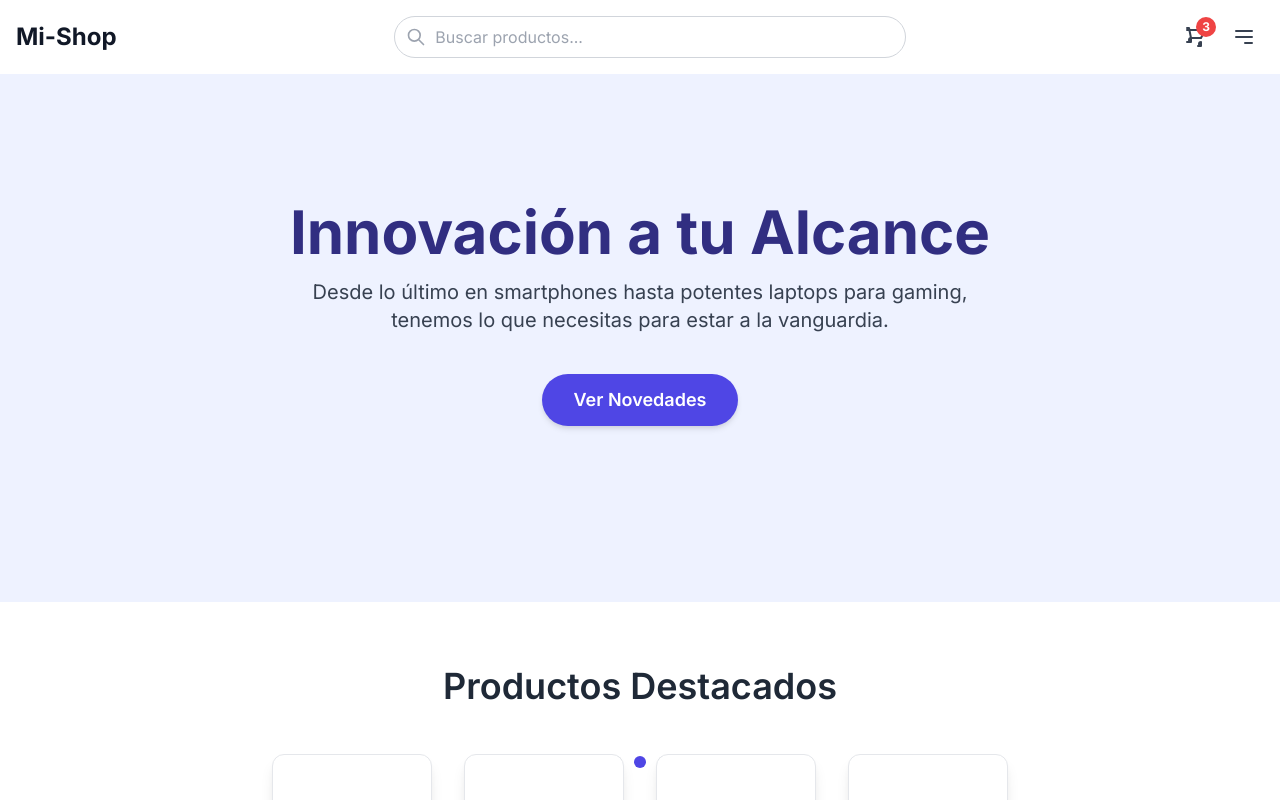
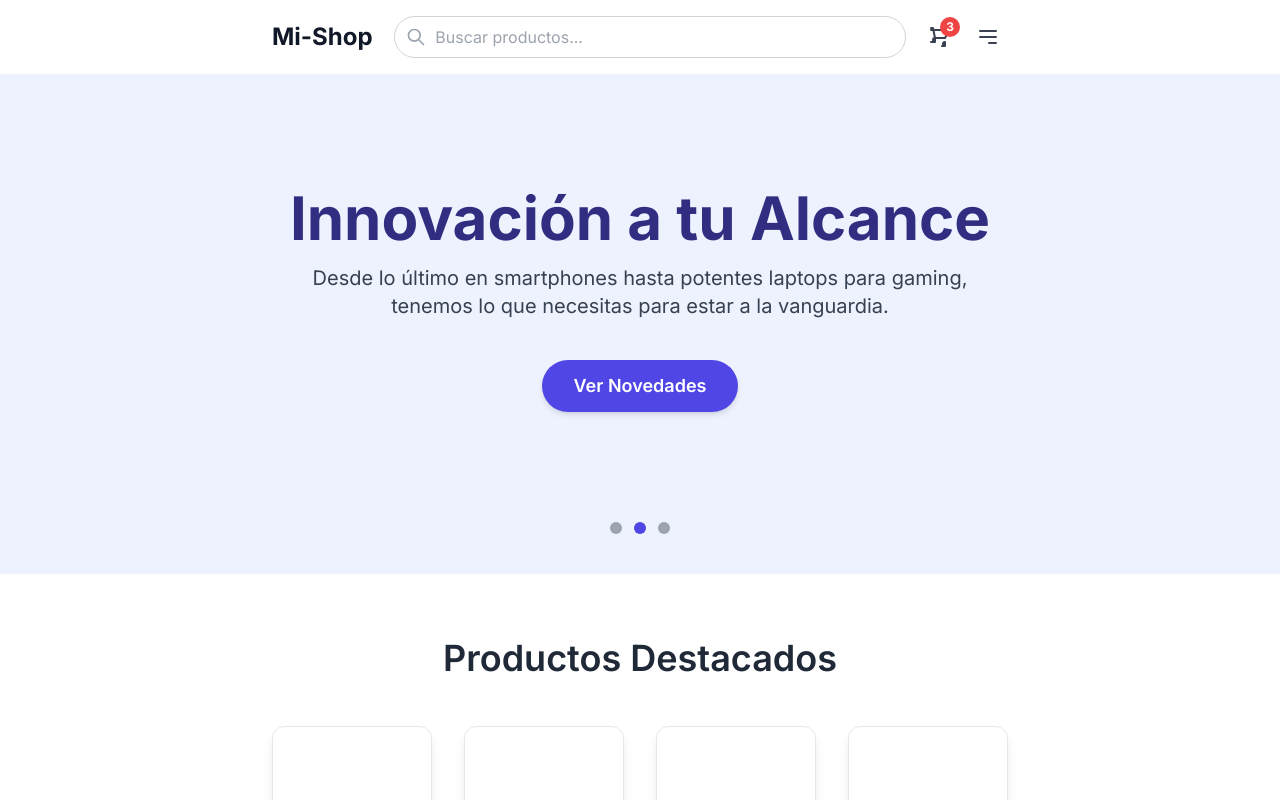
Before and after one commit to mario32111/mi-tech-shop, a Next.js app in the folder apps/frontend/: page / in a window 1280 px wide. Shown: the top 800 px of the page. Built offline with nearby package versions, Linux system fonts and the light colour scheme; grey boxes are pictures that could not be loaded; what @midudev/tailwind-animations would draw is missing.

Commit message:
fix: update import path for HeroSlider component and adjust navbar max width

```diff
--- a/apps/frontend/src/app/page.tsx
+++ b/apps/frontend/src/app/page.tsx
@@ -1,7 +1,7 @@
 'use client';
 // pages/HomePage.js
 import Head from 'next/head';
-import HeroSlider from './ui/heroslider'; // Import the new slider component
+import HeroSlider from './ui/HeroSlider'; // Import the new slider component
 
 export default function HomePage() {
   return (
--- a/apps/frontend/src/app/ui/HeroSlider.tsx
+++ b/apps/frontend/src/app/ui/HeroSlider.tsx
@@ -6,7 +6,7 @@ const slides = [
     title: 'Tu Destino para la Tecnología del Mañana',
     description: 'Descubre los gadgets más innovadores, componentes de alto rendimiento y las mejores ofertas, diseñados para impulsar tu futuro.',
     buttonText: 'Explora Productos',
-    buttonLink: '/products', // You can change this link
+    buttonLink: '/products',
     bgColor: 'bg-gray-50',
     textColor: 'text-gray-900',
     accentColor: 'bg-accent-blue',
@@ -15,8 +15,8 @@ const slides = [
     title: 'Innovación a tu Alcance',
     description: 'Desde lo último en smartphones hasta potentes laptops para gaming, tenemos lo que necesitas para estar a la vanguardia.',
     buttonText: 'Ver Novedades',
-    buttonLink: '/new-arrivals', // You can change this link
-    bgColor: 'bg-indigo-50', // A different background color for variety
+    buttonLink: '/new-arrivals',
+    bgColor: 'bg-indigo-50',
     textColor: 'text-indigo-900',
     accentColor: 'bg-indigo-600',
   },
@@ -24,8 +24,8 @@ const slides = [
     title: 'Ofertas Exclusivas Cada Semana',
     description: 'No te pierdas nuestras promociones especiales y descuentos increíbles en una amplia gama de productos tecnológicos.',
     buttonText: 'Descubre Ofertas',
-    buttonLink: '/offers', // You can change this link
-    bgColor: 'bg-purple-50', // Another background color
+    buttonLink: '/offers',
+    bgColor: 'bg-purple-50',
     textColor: 'text-purple-900',
     accentColor: 'bg-purple-600',
   },
@@ -37,7 +37,7 @@ export default function HeroSlider() {
   useEffect(() => {
     const interval = setInterval(() => {
       setCurrentSlide((prevSlide) => (prevSlide + 1) % slides.length);
-    }, 5000); // Change slide every 5 seconds
+    }, 5000);
 
     return () => clearInterval(interval);
   }, []);
@@ -49,20 +49,22 @@ export default function HeroSlider() {
   const slide = slides[currentSlide];
 
   return (
-    <section className={`animate-fade-in ${slide.bgColor} text-center py-20 lg:py-32 transition-colors duration-500`}>
-      <div className="container mx-auto px-4">
+    <section className={`animate-fade-in ${slide.bgColor} relative h-[500px] lg:h-[500px] text-center transition-colors duration-500`}>
+      <div className="container mx-auto px-4 h-full flex flex-col items-center justify-center">
+        <div className="max-w-4xl">
           <h1 className={`text-4xl lg:text-6xl font-bold ${slide.textColor} mb-4 leading-tight`}>
             {slide.title}
           </h1>
-        <p className={`text-lg lg:text-xl ${slide.textColor.replace('-900', '-700')} mb-10 max-w-3xl mx-auto`}>
+          <p className={`text-lg lg:text-xl ${slide.textColor.replace('-900', '-700')} mb-10 mx-auto`}>
             {slide.description}
           </p>
           <button className={`${slide.accentColor} hover:${slide.accentColor}-dark text-white font-semibold py-3 px-8 rounded-full text-lg transition-colors duration-300 shadow-md hover:shadow-lg`}>
             {slide.buttonText}
           </button>
+        </div>
 
-        {/* Slider Navigation Dots */}
-        <div className="absolute bottom-8 left-1/2 transform -translate-x-1/2 flex space-x-3">
+        {/* Slider Navigation Dots - Fixed position */}
+        <div className="absolute bottom-10 left-0 right-0 flex justify-center space-x-3">
           {slides.map((_, index) => (
             <button
               key={index}
--- a/apps/frontend/src/app/ui/navbar.tsx
+++ b/apps/frontend/src/app/ui/navbar.tsx
@@ -35,7 +35,7 @@ export default function Navbar() {
 
   return (
     <nav className="bg-white shadow-md pt-4 animate-slide-in-top">
-      <div className="w-full max-w-[1280px] pb-4 mx-auto px-4 flex justify-between items-center min-h-[56px]">
+      <div className="w-full max-w-3xl pb-4 mx-auto px-4 flex justify-between items-center min-h-[56px]">
         <Link href="/" className="block md:hidden text-2xl font-bold text-gray-900 hover:text-accent-blue transition-colors duration-200">
           M-S
         </Link>
```
Lines whose indentation alone changed are shown as unchanged.
